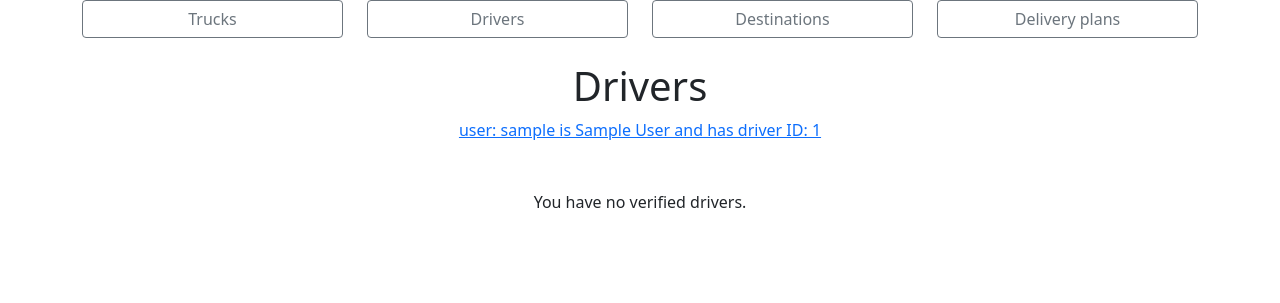
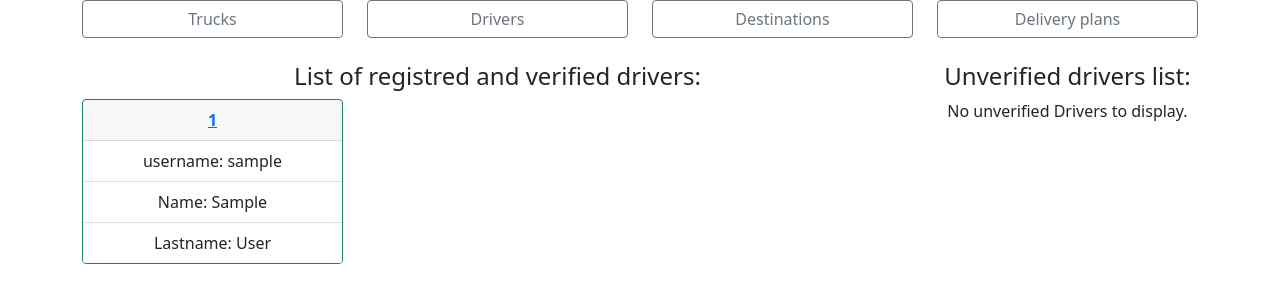
Before and after one commit to Laacis/delivery_load_planer, a Django app: page /drivers in a window 1280 px wide. Shown: the part 56-359 px from the top of the page. Run offline with Django 4.2, Linux system fonts and the light colour scheme; a user stored in the database is signed in; tables that the repository leaves empty hold one stand-in row (values such as "Sample post").

Commit message:
verify_driver is now API, driver can be verified from /drivers/ page

```diff
--- /dev/null
+++ b/load_planer/static/load_planer/driverVer.js
@@ -0,0 +1,38 @@
+document.addEventListener("DOMContentLoaded", function() {
+    makeVerifyButton();
+});
+var uid = 0;
+function makeVerifyButton() {
+    const liField = document.getElementById('button_li');
+    if (liField == null) {
+        console.log("liField is NULL!");
+        const unverId = document.getElementById('unver_driver');
+        const textDiv = document.createElement('div');
+        textDiv.innerHTML = "No unverified Drivers to display.";
+        unverId.appendChild(textDiv);
+    }
+    else {
+        uid = liField.innerHTML;
+        liField.innerHTML = "";
+        const buttonLi = document.createElement('button');
+        buttonLi.classList = "btn btn-warning form-control";
+        buttonLi.textContent = "Quick verify";
+        liField.appendChild(buttonLi);
+        buttonLi.addEventListener('click', verifyDriver);
+    }
+
+
+}
+
+function verifyDriver(event){
+    // getting profile id
+    uid = parseInt(uid);
+    fetch(`/verify_driver/${uid}`, {
+        'method': 'POST'
+    })
+    .then(response => response.json())
+    .then(response => {
+        location.reload();
+    })
+
+}
--- a/load_planer/static/load_planer/tourview.js
+++ b/load_planer/static/load_planer/tourview.js
@@ -4,6 +4,11 @@ document.addEventListener("DOMContentLoaded", function() {
     getTourList(todaydate);
     crdateInpandButton();
 });
+
+/** Creates date inputfield and button with even listener
+ * when date is selected, fetches data from db, generates a table of fetched
+ * tours and display each of them in onw row, with a link to tour page
+ */
 
 // createing input field
 function crdateInpandButton() {
--- a/load_planer/templates/load_planer/drivers.html
+++ b/load_planer/templates/load_planer/drivers.html
@@ -2,8 +2,64 @@
 {% load static %}
 
 {% block body %}
+    <div class="container text-center" >
+        <div class="row row-cols-4" id="top_nav_row"></div>
+        <br>
+        <div class="row">
+            <div id="truck_main" class="col-12 col-md-9">
+                <div class="row">
+                    <h4>List of registred and verified drivers:</h4>
+                </div>
+                <div class="row row-cols-3">
 
-    <div class="container text-center" >
+                    {% for driver in verified_drivers %}
+                    <div class="'col">
+                        <div class="card border-success mb-3">
+                            <div class="card-header">
+                                <strong><a href="{% url 'profile' driver.uid %}"> {{ driver.driver_id }} </a></strong>
+                            </div>
+                            <ul class="list-group list-group-flush">
+                                <li class="list-group-item card-text">username: {{ driver.username }}</li>
+                                <li class="list-group-item card-text">Name: {{ driver.first_name }}</li>
+                                <li class="list-group-item card-text">Lastname: {{ driver.last_name }}</li>
+                            </ul>
+                        </div>
+                    </div>
+                    {% endfor %}
+                </div>
+            </div>
+            <div id="truck_right" class="col-6 col-md-3">
+                <div class="col-md text-center">
+                    <div class="row">
+                        <h4>Unverified drivers list:</h4>
+                    </div>
+
+                    <div class="row" id="unver_driver">
+                        {% if un_verified_driver.length != 0 %}
+                            <!-- in case we will need to display more than one result in the future -->
+                            {% for driver in un_verified_drivers %}
+                            <div class="col">
+                                <div class="card border-warning mb-3">
+                                    <div class="card-header">
+                                        <strong><a href="{% url 'profile' driver.uid %}"> {{ driver.driver_id }} </a></strong>
+                                    </div>
+                                    <ul class="list-group list-group-flush" >
+                                        <li class="list-group-item card-text">username: {{ driver.username }}</li>
+                                        <li class="list-group-item card-text">Name: {{ driver.first_name }}</li>
+                                        <li class="list-group-item card-text">Lastname: {{ driver.last_name }}</li>
+                                        <li class="list-group-item card-text" id="button_li">{{driver.uid}}</li>
+                                    </ul>
+                                </div>
+                            </div>
+                            {% endfor %}
+                        {% endif %}
+                    </div>
+                </div>
+            </div>
+
+        </div>
+    </div>
+    <!-- <div class="container text-center" >
         <div class="row row-cols-4" id="top_nav_row"></div>
         <br>
     </div>
@@ -27,7 +83,13 @@
             <p> You have no verified drivers.</p>
         {% endif%}
     </div>
+ -->
+
+
 {% endblock %}
 {% block script %}
    <script src="{% static 'load_planer/plannerNav.js' %}" type="text/javascript"></script>
-{% endblock %}
+   <script src="{% static 'load_planer/driverVer.js' %}" type="text/javascript"></script>
+
+
+   {% endblock %}
--- a/load_planer/urls.py
+++ b/load_planer/urls.py
@@ -17,7 +17,7 @@ urlpatterns = [
 
     path("drivers", views.drivers, name="drivers"),
     path("reg_driver", views.reg_driver, name="reg_driver"),
-    path("verify_driver/<int:profileid>", views.verify_driver, name="verify_driver"),
+
 
     path("delivery_plans", views.delivery_plans, name="delivery_plans"),
     path("delivery_plan/<str:delivery_plan_id>", views.delivery_plan, name="delivery_plan"),
@@ -27,6 +27,7 @@ urlpatterns = [
     path("destination/<str:destination_id>", views.destination, name="destination"),
 
     # API
+    path("verify_driver/<int:profileid>", views.verify_driver, name="verify_driver"),
     path("get_destination_list", views.get_destination_list, name="get_destination_list"),
     path("reg_delivery_plan", views.reg_delivery_plan, name="reg_delivery_plan"),
     path("get_delivery_plan_list/<str:delivery_id>", views.get_delivery_plan_list, name="get_delivery_plan_list"),
--- a/load_planer/views.py
+++ b/load_planer/views.py
@@ -49,35 +49,68 @@ def tour_planning(request):
 
 @login_required
 def trucks(request):
+    """ Only Planner should have access to this page"""
     form = TruckForm()
     trucks = Truck.objects.all()
-    if request.method == 'POST' and is_req_planner(request):
-        # REMEMBER TO MAKE SURE THE USER ADDING Truck is A PLANNER, not a driver!!!
-        truck_form = TruckForm(request.POST)
-        if truck_form.is_valid():
-            truck_id = truck_form.cleaned_data['truck_id']
-            pallet_size = truck_form.cleaned_data['pallet_size']
-            zones = truck_form.cleaned_data['zones']
-            try:
-                add_truck = Truck(truck_id=truck_id, pallet_size=pallet_size, zones=zones)
-                add_truck.save()
-                return render(request, 'load_planer/trucks.html', {"truck_form": form, 'trucks':trucks})
-            except:
-                return HttpResponse("Error: Unable to save this truck!")
+    if (is_req_planner(request)):
+        if request.method == 'POST':
+            truck_form = TruckForm(request.POST)
+            if truck_form.is_valid():
+                truck_id = truck_form.cleaned_data['truck_id']
+                pallet_size = truck_form.cleaned_data['pallet_size']
+                zones = truck_form.cleaned_data['zones']
+                try:
+                    add_truck = Truck(truck_id=truck_id, pallet_size=pallet_size, zones=zones)
+                    add_truck.save()
+                    return render(request, 'load_planer/trucks.html', {"truck_form": form, 'trucks':trucks})
+                except:
+                    return HttpResponse("Error: Unable to save this truck!")
+
+            else:
+                return HttpResponse("Error: Form not valid!")
 
         else:
-            return HttpResponse("Error: Form not valid!")
+            # if GET method:
+            return render(request, 'load_planer/trucks.html', {"truck_form": form,'trucks':trucks})
+    else:
+        # not Planner redirected to own profile
+        return HttpResponseRedirect(reverse("profile", kwargs={'profileid':request.user.id }))
 
-    else:
-        # CHANGE THIS
-        return render(request, 'load_planer/trucks.html', {"truck_form": form,'trucks':trucks})
 
 @login_required
 def drivers(request):
-    driver_list = Driver.objects.all()
-    # Only show drivers verified of not, don't show planners
-    verified_drivers = Profile.objects.filter(is_planner=False)
-    return render(request, 'load_planer/drivers.html', {"driver_list":driver_list, "verified_drivers":verified_drivers})
+    """
+        return two lists of Queary sets:
+        verified and unverified drivers
+        Unverified drivers are limited to one result.
+        Only Planner should have access to drivers page
+    """
+    if (is_req_planner(request)):
+        driver_list = Driver.objects.all()
+        verified_drivers = []
+        un_verified_drivers = []
+        for x in driver_list:
+            try:
+                driver_verify = Profile.objects.get(username=x.username)
+            except:
+                driver_verify.is_driver = False
+
+            if (driver_verify.is_driver):
+                verified_drivers.append(x)
+            else:
+                un_verified_drivers.append(x)
+        # sort the list of unverified drivers to display the new registred first
+        def sortUnVerif(e):
+            return e.username.id
+        un_verified_drivers.sort(reverse=True, key=sortUnVerif)
+        # we only return first results
+        un_verified_drivers = un_verified_drivers[0:1]
+
+        return render(request, 'load_planer/drivers.html', {"driver_list":driver_list, "verified_drivers":verified_drivers, "un_verified_drivers":un_verified_drivers})
+    else:
+        # not Planner redirected to own profile
+        return HttpResponseRedirect(reverse("profile", kwargs={'profileid':request.user.id }))
+
 
 @login_required
 def reg_driver(request):
@@ -158,7 +191,6 @@ def destinations(request):
         return HttpResponseRedirect(reverse("profile", kwargs={'profileid':request.user.id }))
 
 @login_required
-@require_http_methods(["GET"])
 def destination(request, destination_id):
     # checking if the destination id exists
     try:
@@ -279,31 +311,6 @@ def tour(request, tour_id):
 
 
 
-@login_required
-def verify_driver(request, profileid):
-    if request.method != 'POST':
-        # Only POST method allowed
-        return HttpResponse("Error: Forbidden method!")
-    else:
-        # Only planner should be able to verify drivers
-        if is_req_planner(request):
-            try:
-                user = User.objects.get(pk=profileid)
-                driver = Profile.objects.get(username=user)
-                if driver.is_driver:
-                    # Going to remove the driver from the Verified Drivers
-                    driver.is_driver = False
-                    driver.save()
-                    return HttpResponseRedirect(reverse("profile", kwargs={'profileid':profileid}))
-                else:
-                    # Going to verify driver
-                    driver.is_driver = True
-                    driver.save()
-                    return HttpResponseRedirect(reverse("profile", kwargs={'profileid':profileid}))
-            except:
-                return HttpResponse("Error: Uanbale to register user!")
-        else:
-            return HttpResponse("Error: Only Planner can verify Drivers!")
 
 
 def login_view(request):
@@ -358,6 +365,33 @@ def register(request):
         return render(request, "load_planer/register.html")
 
 # API
+
+@login_required
+@csrf_exempt
+def verify_driver(request, profileid):
+    if request.method != 'POST':
+        # Only POST method allowed
+        return HttpResponse("Error: Forbidden method!")
+    else:
+        # Only planner should be able to verify drivers
+        if is_req_planner(request):
+            try:
+                user = User.objects.get(pk=profileid)
+                driver = Profile.objects.get(username=user)
+                if driver.is_driver:
+                    # Going to remove the driver from the Verified Drivers
+                    driver.is_driver = False
+                    driver.save()
+                    return JsonResponse({"response":"Driver removed!"})
+                else:
+                    # Going to verify driver
+                    driver.is_driver = True
+                    driver.save()
+                    return JsonResponse({"response":"Driver verified!"})
+            except:
+                return JsonResponse({"Error": "Uanbale to register user!"})
+        else:
+            return JsonResponse({"Error": "Only Planner can verify Drivers!"})
 
 
 @login_required
```
Also changed, not shown: load_planer/static/load_planer/trucks.js (+0 -63 lines).
